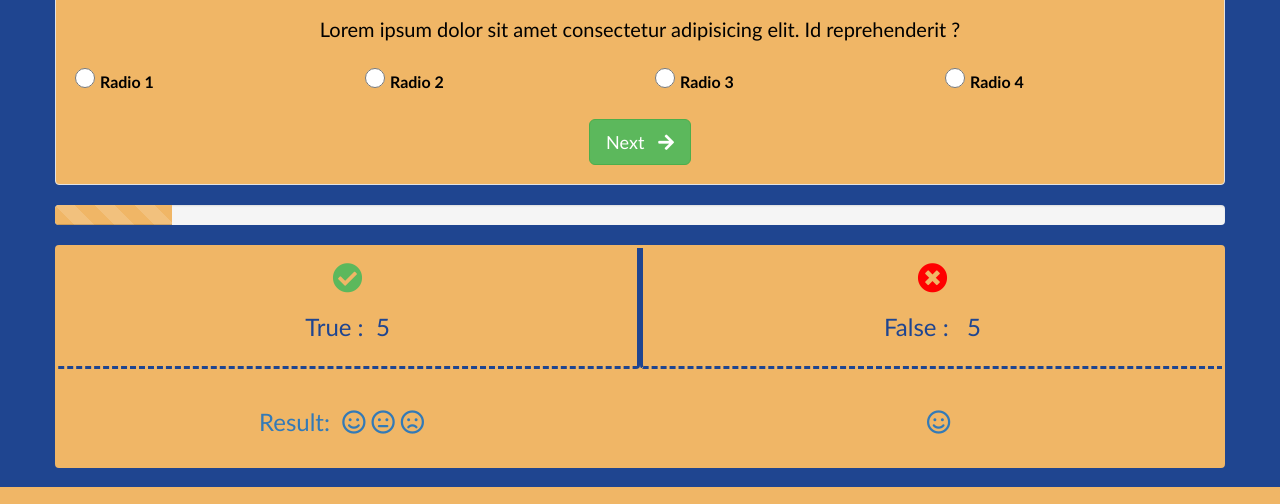
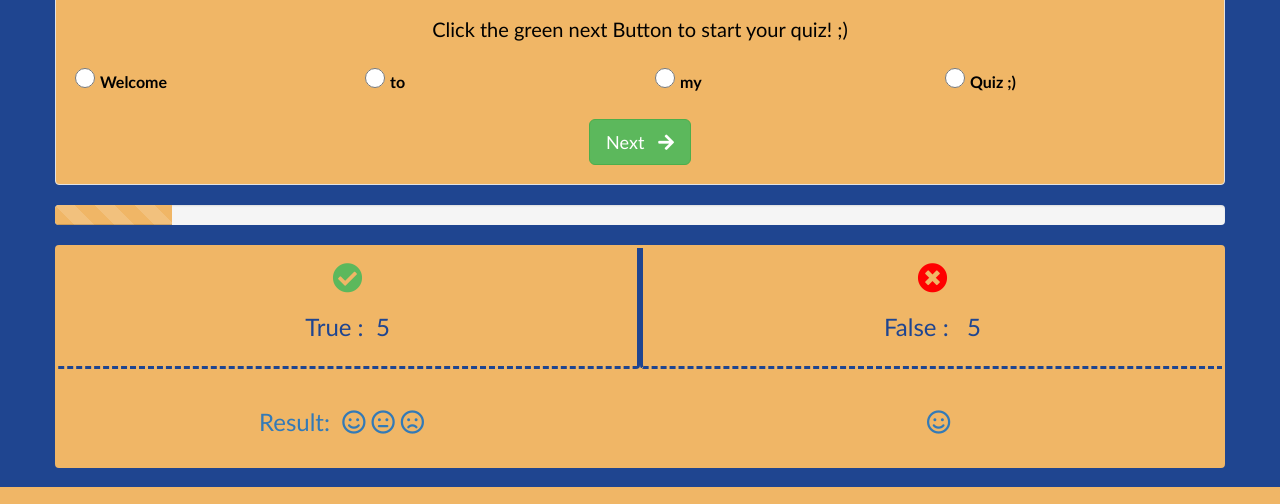
Before and after one commit to Cod1ngFabi/MediaQuiz, a plain HTML site: page index.html in a window 1280 px wide. Shown: the part 185-689 px from the top of the page. Drawn offline with nearby package versions, Linux system fonts and the light colour scheme.

Commit message:
updated first text and answer choices
only an update

```diff
--- a/index.html
+++ b/index.html
@@ -28,13 +28,13 @@
             <div class="card-header">
                 <div class="card-body">
                     <h2 class="card-title text-center"><span class="question-count" id="numberOfQuestions">1.</span> Question</h2>
-                    <div class="card-text text-center" id="questionToAnswer">Lorem ipsum dolor sit amet consectetur adipisicing elit. Id reprehenderit ?</div>
+                    <div class="card-text text-center" id="questionToAnswer">Click the green next Button to start your quiz! ;)</div>
                     <div class="row">
                         <div class="form-check answers">
-                            <div class="col-sm-3"><input type="radio" id="answer1" name="group" class="form-check-input" value="answer 1"><label class="form-check-label" for="answer1">Radio 1</label></div>
-                            <div class="col-sm-3"><input type="radio" id="answer2" name="group" class="form-check-input" value="answer 2"><label class="form-check-label" for="answer2">Radio 2</label></div>
-                            <div class="col-sm-3"><input type="radio" id="answer3" name="group" class="form-check-input" value="answer 3"><label class="form-check-label" for="answer3">Radio 3</label></div>
-                            <div class="col-sm-3"><input type="radio" id="answer4" name="group" class="form-check-input" value="answer 4"><label class="form-check-label" for="answer4">Radio 4</label></div>
+                            <div class="col-sm-3"><input type="radio" id="answer1" name="group" class="form-check-input" value="answer 1"><label class="form-check-label" for="answer1">Welcome</label></div>
+                            <div class="col-sm-3"><input type="radio" id="answer2" name="group" class="form-check-input" value="answer 2"><label class="form-check-label" for="answer2">to</label></div>
+                            <div class="col-sm-3"><input type="radio" id="answer3" name="group" class="form-check-input" value="answer 3"><label class="form-check-label" for="answer3">my</label></div>
+                            <div class="col-sm-3"><input type="radio" id="answer4" name="group" class="form-check-input" value="answer 4"><label class="form-check-label" for="answer4">Quiz ;)</label></div>
                         </div>
                     </div>
                 </div>
```
